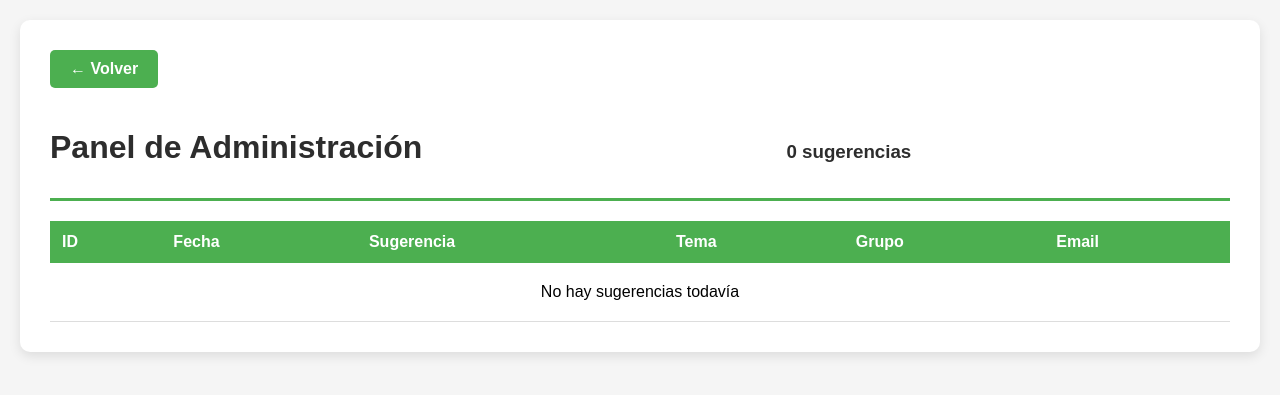
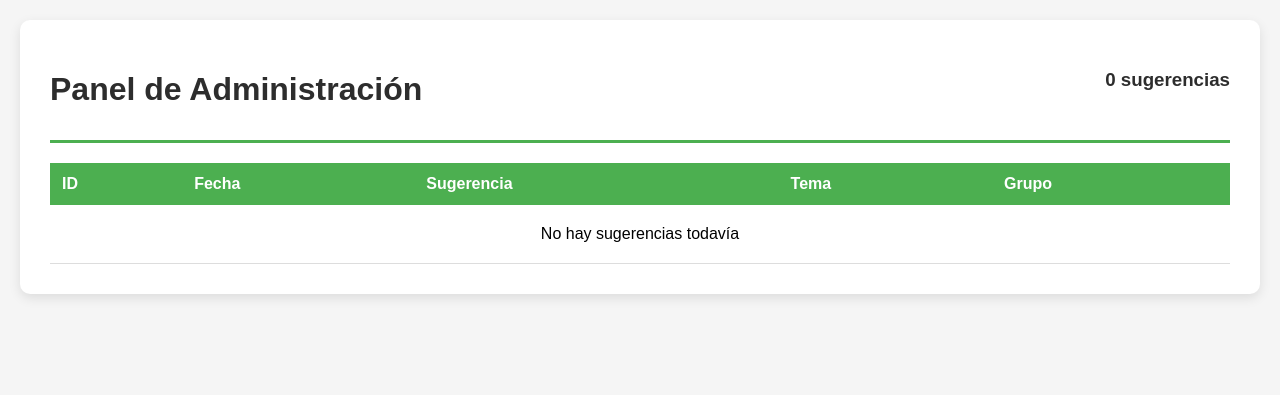
Before and after one commit to Aitor-Gocerra/formularioSugerenciasLosMismos, a PHP site: page /admin.php in a window 1280 px wide. Shown: the top 395 px of the page. Run offline with PHP 8.4, Linux system fonts and the light colour scheme; data that the repository does not hold is empty.

Commit message:
ultimos cambios

```diff
--- a/admin.php
+++ b/admin.php
@@ -3,7 +3,7 @@
     $conexion->select_db("los_mismos");
 
     // Obtener todas las sugerencias
-    $sql = "SELECT SUGERENCIAS.idSugerencia, SUGERENCIAS.Texto, SUGERENCIAS.Email, SUGERENCIAS.Fecha, TEMAS.Nombre as Tema, GRUPO.Nombre as Grupo
+    $sql = "SELECT SUGERENCIAS.idSugerencia, SUGERENCIAS.Texto, SUGERENCIAS.Fecha, TEMAS.Nombre as Tema, GRUPO.Nombre as Grupo
                 FROM SUGERENCIAS
                 INNER JOIN TEMAS ON SUGERENCIAS.idTema = TEMAS.idTema
                 INNER JOIN GRUPO ON SUGERENCIAS.idGrupo = GRUPO.idGrupo
@@ -28,8 +28,6 @@
 </head>
 <body>
     <div class="contenedor">
-        <a href="inicio.php" class="btn-volver">← Volver</a>
-
         <div id="cabecera">
             <h1>Panel de Administración</h1>
             <?php
@@ -45,7 +43,6 @@
                     <th>Sugerencia</th>
                     <th>Tema</th>
                     <th>Grupo</th>
-                    <th>Email</th>
                 </tr>
             </thead>
             <tbody>
@@ -58,13 +55,6 @@
                             echo "<td>{$fila['Texto']}</td>";
                             echo "<td><span class='tema'>{$fila['Tema']}</span></td>";
                             echo "<td><span class='grupo'>{$fila['Grupo']}</span></td>";
-
-                            if ($fila['Email']) {
-                                echo "<td>{$fila['Email']}</td>";
-                            } else {
-                                echo "<td class='sin-email'>Sin email</td>";
-                            }
-
                             echo "</tr>";
                         }
                     } else {
--- a/enviar-datos.php
+++ b/enviar-datos.php
@@ -23,5 +23,7 @@
     }
 
     $conexion->close();
+    header("Location: inicio.php");
+    exit();
 
 ?>
--- a/estiloAdmin.css
+++ b/estiloAdmin.css
@@ -35,6 +35,9 @@ div#cabecera > h1 , h3{
 }
 h1{
     width: 732px;
+}
+h3{
+    float: right;
 }
 
 .btn-volver {
--- a/logging.php
+++ b/logging.php
@@ -9,7 +9,7 @@
 
     $email = $_POST["email"];
 
-    $sql = "SELECT Email FROM USUARIOS WHERE Email = {$email}";
+    $sql = "SELECT Email FROM USUARIOS WHERE Email = '{$email}'";
     echo $sql;
 
     $resultado = $conexion->query($sql);
```
Also changed, not shown: inicio.php (+7 -2 lines).
